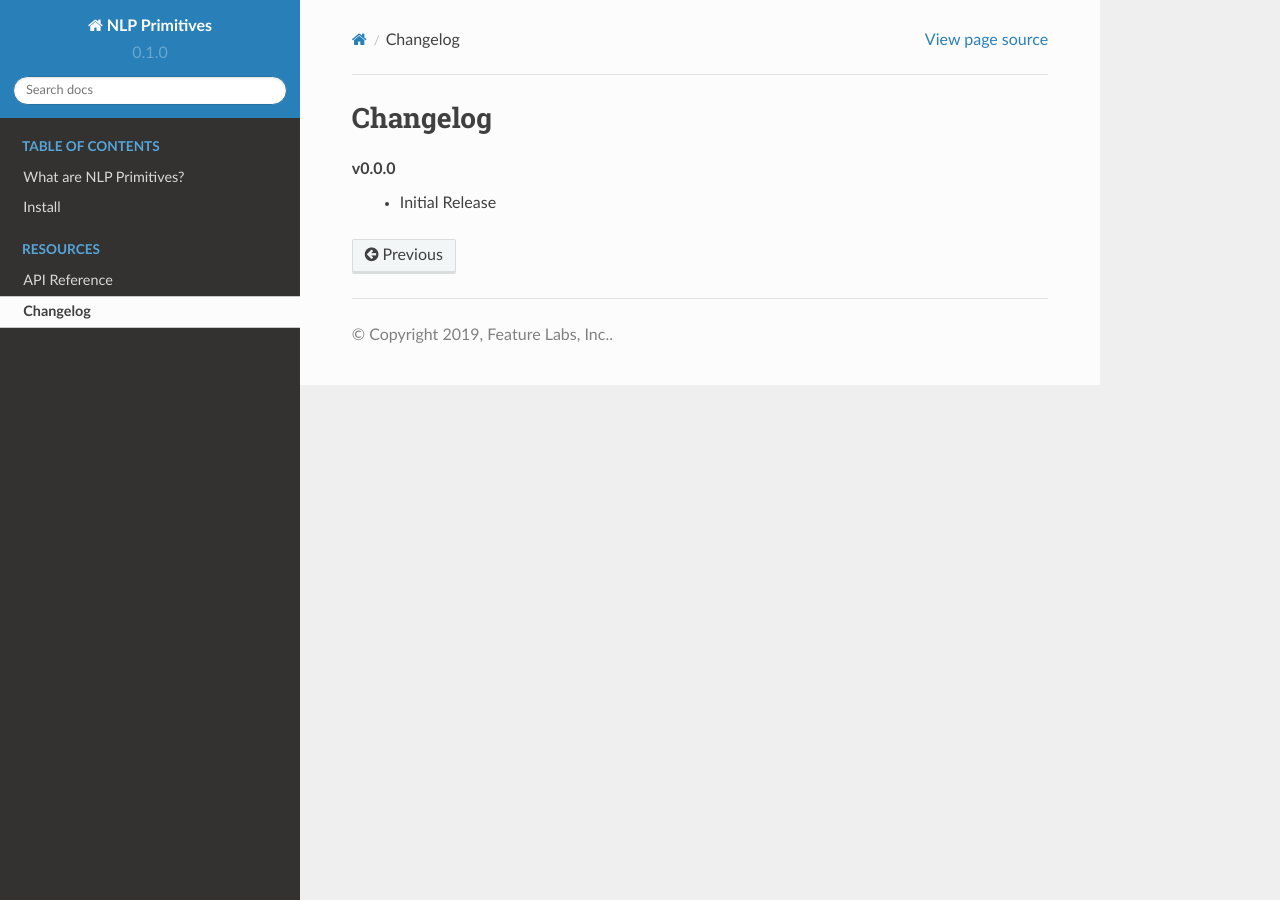
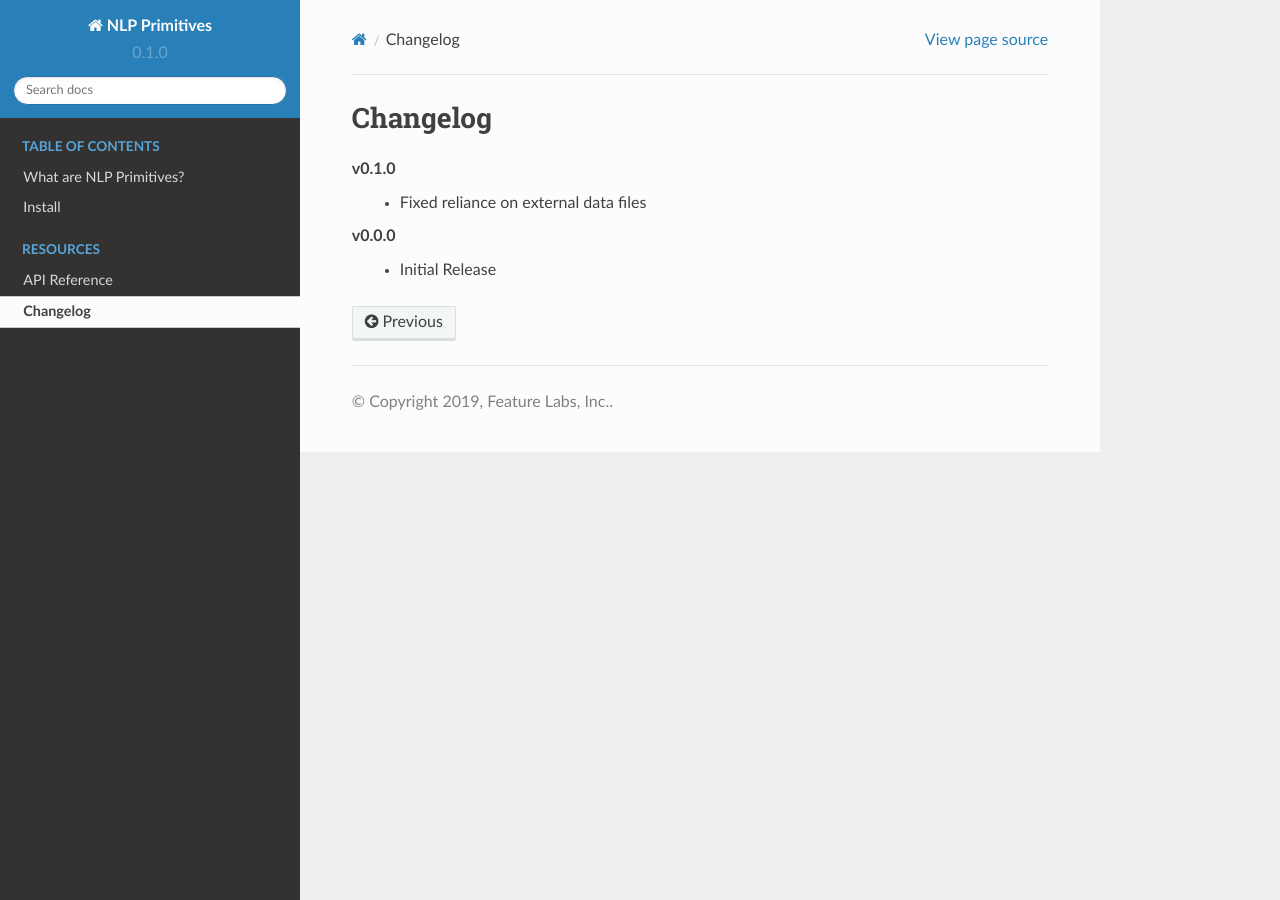
Before and after one commit to alteryx/nlp_primitives, a Sphinx documentation site: the page built from docs/source/changelog.rst, in a window 1280 px wide. Built offline with Sphinx 7.4.7 and the Read the Docs theme 2.0.0, drawn with Linux system fonts in a browser that asks for light colours.

Commit message:
release pls work

```diff
--- a/docs/source/changelog.rst
+++ b/docs/source/changelog.rst
@@ -2,5 +2,9 @@
 Changelog
 =========
 
+**v0.1.0**
+    * Fixed reliance on external data files
+
+
 **v0.0.0**
     * Initial Release
```
